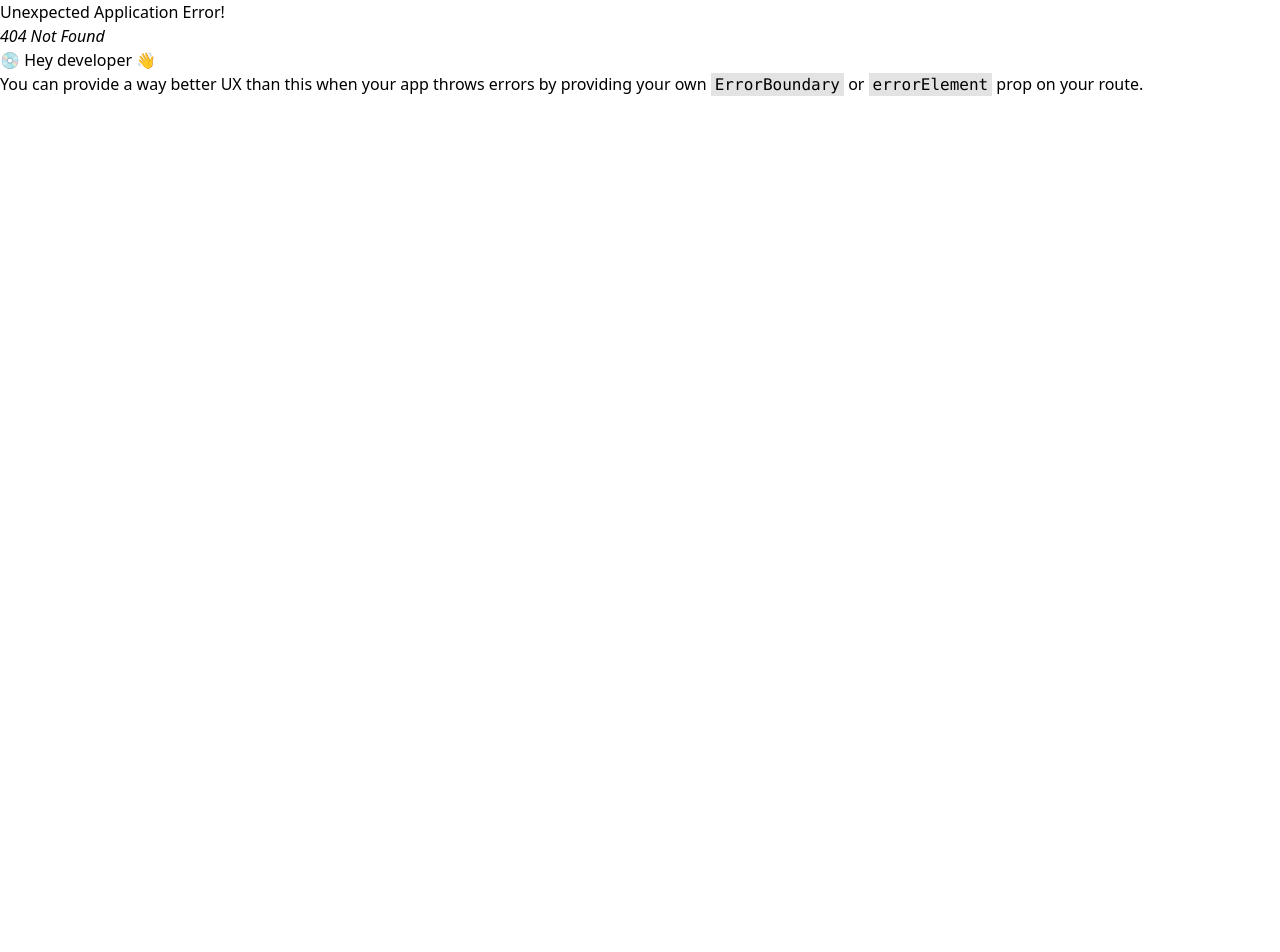
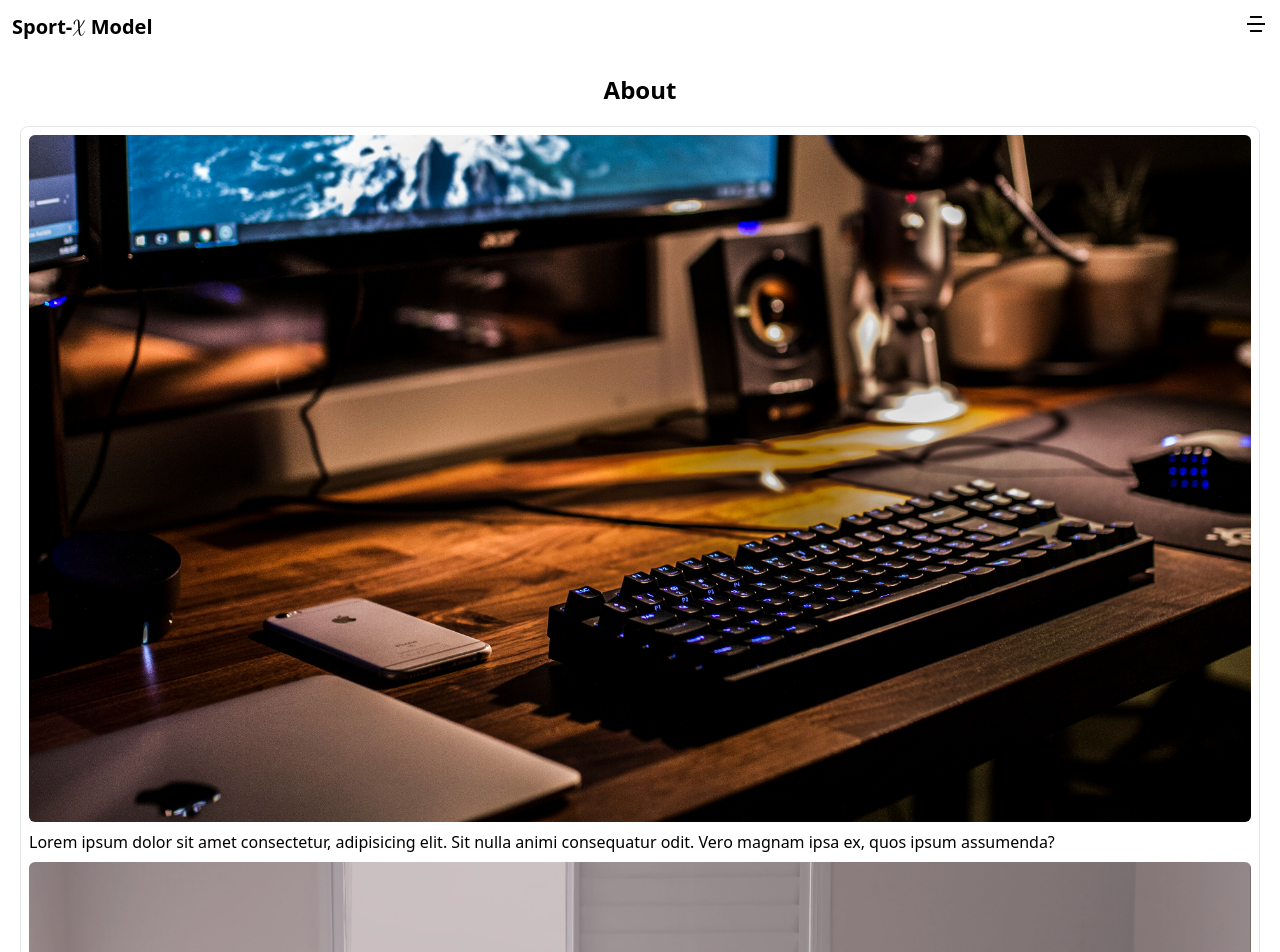
Before and after one commit to faysalewucse/sport-x, a React (Vite) app: page /about in a window 1280 px wide. Before the commit this address had no page. Shown: the top 952 px of the page. Before the commit the page ends 800 px from the top, so only its background shows below. Built offline with nearby package versions, Linux system fonts and the light colour scheme.

Commit message:
added about page

```diff
--- a/src/App.jsx
+++ b/src/App.jsx
@@ -4,6 +4,7 @@ import HomePage from "./pages/Home/HomePage";
 import Statistics from "./pages/Statistics";
 import ScatterPlot from "./pages/ScatterPlot";
 import FaqPage from "./pages/FaqPage";
+import About from "./pages/About";
 const router = createBrowserRouter([
   {
     path: "/",
@@ -16,6 +17,10 @@ const router = createBrowserRouter([
       {
         path: "/faq",
         element: <FaqPage />,
+      },
+      {
+        path: "/about",
+        element: <About />,
       },
       {
         path: "/statistics/:id",
--- /dev/null
+++ b/src/pages/About.jsx
@@ -0,0 +1,28 @@
+import about1 from "../assets/about1.jpg";
+import about2 from "../assets/about2.jpg";
+
+const About = () => {
+  return (
+    <div className="p-5">
+      <h1 className="text-center font-bold text-2xl mb-5">About</h1>
+      <div className="border rounded-lg p-2">
+        <img className="rounded-md" src={about1} alt="" />
+        <p className="text-justify my-2">
+          Lorem ipsum dolor sit amet consectetur, adipisicing elit. Sit nulla
+          animi consequatur odit. Vero magnam ipsa ex, quos ipsum assumenda?
+        </p>
+        <img className="rounded-md" src={about2} alt="" />
+        <p className="text-justify my-2">
+          Lorem ipsum dolor sit amet consectetur, adipisicing elit. Sit nulla
+          animi consequatur odit. Vero magnam ipsa ex, quos ipsum assumenda?
+        </p>
+        <p className="text-justify my-2">
+          Lorem ipsum dolor sit amet consectetur, adipisicing elit. Sit nulla
+          animi consequatur odit. Vero magnam ipsa ex, quos ipsum assumenda?
+        </p>
+      </div>
+    </div>
+  );
+};
+
+export default About;
```
Also changed, not shown: src/assets/about1.jpg (added), src/assets/about2.jpg (added).
